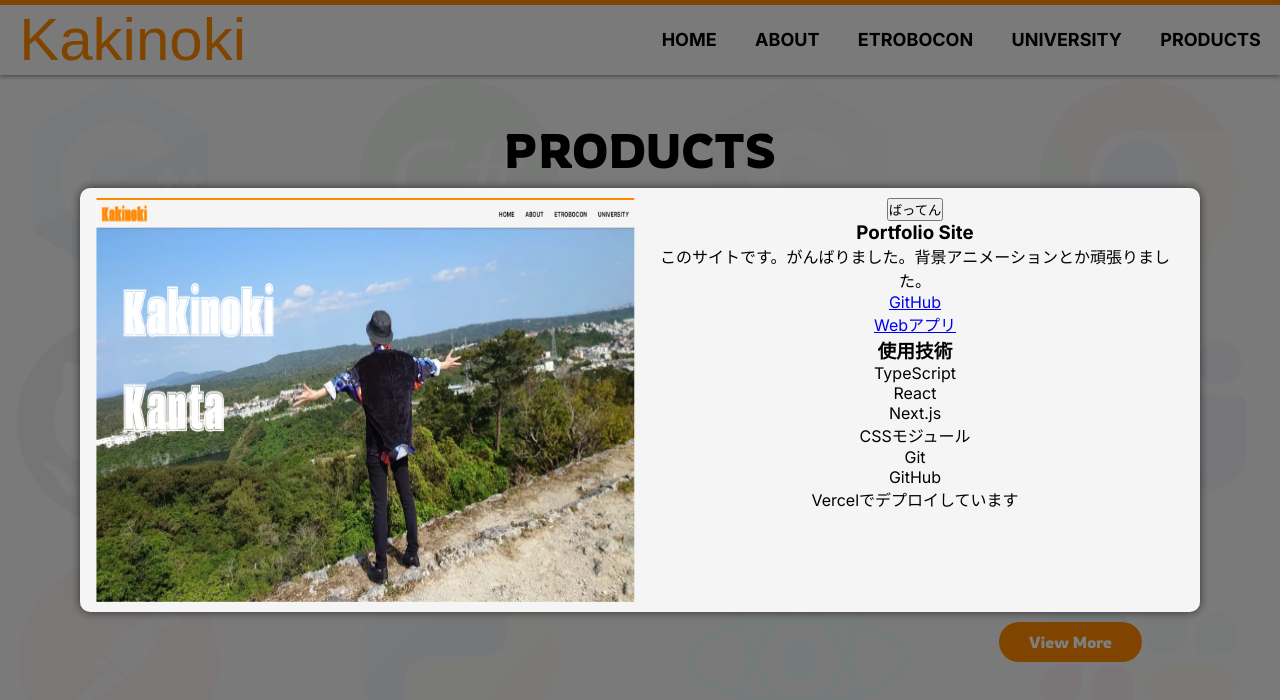
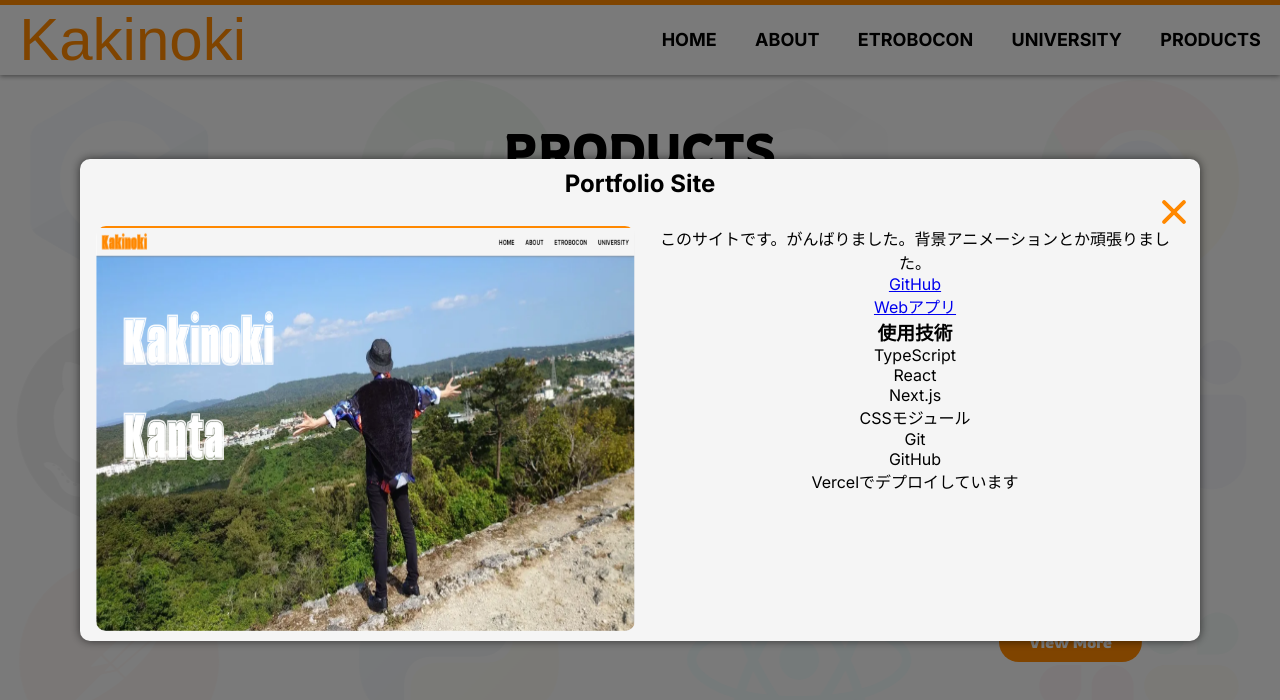
Before and after one commit to KakinokiKanta/about-kakinoki, a Next.js app: page / in a window 1280 px wide. Both pictures are taken after a click on the element "Portfolio Site". Shown: the part 2419-3119 px from the top of the page. Built offline with nearby package versions, Linux system fonts and the light colour scheme; a web font is replaced by a local one.

Commit message:
update: モーダルウィンドウのレスポンシブ確認

```diff
--- a/src/components/Icons/index.tsx
+++ b/src/components/Icons/index.tsx
@@ -1,6 +1,7 @@
 // "use client";
 
 // import { useState } from "react";
+import React from "react";
 import styles from "./Icons.module.css";
 
 export const Menu = (props: { isOpen: boolean }) => {
@@ -14,3 +15,13 @@ export const Menu = (props: { isOpen: boolean }) => {
     </div>
   );
 };
+
+export const Close = () => {
+  return (
+    <div className={styles.close}>
+      <span></span>
+      <span></span>
+      <span></span>
+    </div>
+  );
+};
--- a/src/components/Products/ModalWin/ModalWin.module.css
+++ b/src/components/Products/ModalWin/ModalWin.module.css
@@ -14,6 +14,7 @@
 .modal {
   position: absolute;
   display: flex;
+  flex-wrap: wrap;
   justify-content: space-around;
   border-radius: 10px;
   box-shadow: 0 0 10px rgba(0, 0, 0, 0.6);
@@ -26,13 +27,27 @@
   overflow: auto;
 }
 
+.top {
+  position: relative;
+  width: 100%;
+}
+
 .content {
   width: 49%;
+}
+
+.button {
+  display: flex;
+  justify-content: flex-end;
 }
 
 .parent {
   position: relative;
   aspect-ratio: 4 / 3;
+}
+
+.image {
+  border-radius: 10px;
 }
 
 /* Mobile and Tablet */
--- a/src/components/Products/ModalWin/index.tsx
+++ b/src/components/Products/ModalWin/index.tsx
@@ -1,9 +1,11 @@
 import Image from "next/image";
 import styles from "./ModalWin.module.css";
 import React from "react";
+import { Close } from "@/components/Icons";
 
 type ModalWinProps = {
   clickEvent: (e: React.MouseEvent) => void;
+  clickButton: () => void;
   title: string;
   image: string;
   alt: string;
@@ -19,14 +21,24 @@ export const ModalWin = (props: ModalWinProps) => {
   return (
     <div className={styles.modalOverlay} onClick={props.clickEvent}>
       <div className={styles.modal}>
-        <div className={styles.content}>
-          <div className={styles.parent}>
-            <Image src={props.image} alt={props.alt} fill sizes="45vw" />
+        <div className={styles.top}>
+          <h2>{props.title}</h2>
+          <div onClick={props.clickButton} className={styles.button}>
+            <Close />
           </div>
         </div>
         <div className={styles.content}>
-          <button onClick={props.clickEvent}>ばってん</button>
-          <h3>{props.title}</h3>
+          <div className={styles.parent}>
+            <Image
+              src={props.image}
+              alt={props.alt}
+              fill
+              sizes="45vw"
+              className={styles.image}
+            />
+          </div>
+        </div>
+        <div className={styles.content}>
           <p>{props.description}</p>
           <ul>
             {props.links.map((item) => {
--- a/src/components/Products/index.tsx
+++ b/src/components/Products/index.tsx
@@ -19,6 +19,10 @@ type ProductsProps = {
 
 export const Products = (props: ProductsProps) => {
   const [isOpen, setIsOpen] = useState(false);
+
+  const closeModal = () => {
+    setIsOpen(!isOpen);
+  };
 
   const manageModal = (e: React.MouseEvent) => {
     if (!isOpen) {
@@ -42,7 +46,13 @@ export const Products = (props: ProductsProps) => {
         </div>
         <h3 className={styles.h3}>{props.title}</h3>
       </div>
-      {isOpen && <ModalWin clickEvent={manageModal} {...props} />}
+      {isOpen && (
+        <ModalWin
+          clickEvent={manageModal}
+          clickButton={closeModal}
+          {...props}
+        />
+      )}
     </>
   );
 };
```
